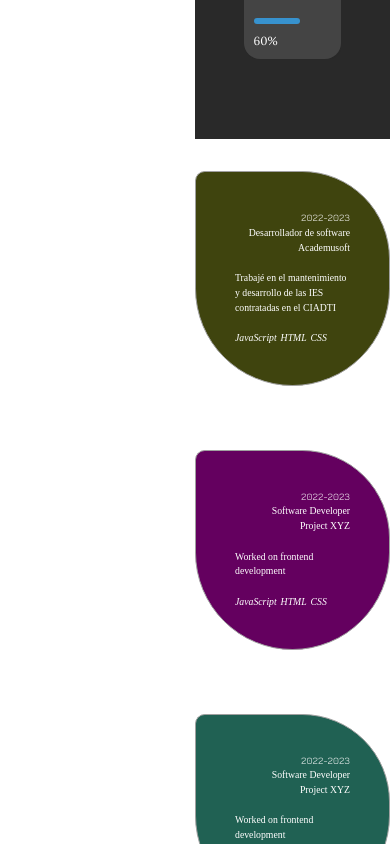
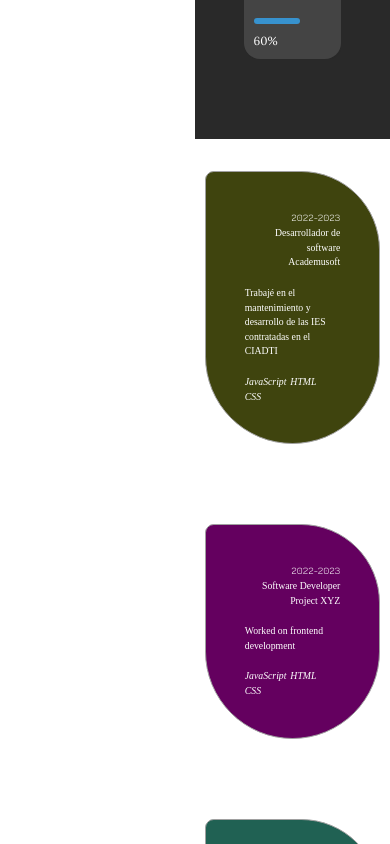
Before and after one commit to JhoanVanDam/hojadevida.github.io, a React (Create React App) app: page / in a window 390 px wide. Shown: the part 1860-2704 px from the top of the page. Built offline with nearby package versions, Linux system fonts and the light colour scheme; a web font is replaced by a local one.

Commit message:
responsive item experience

```diff
--- a/src/Components/experience/experience.css
+++ b/src/Components/experience/experience.css
@@ -1,14 +1,16 @@
 @import url('https://fonts.googleapis.com/css2?family=Inter:wght@300&family=Jura&family=Kadwa&family=Kaisei+Opti&family=Kameron&family=Karla&family=Lora:ital@0;1&family=Open+Sans&family=Roboto+Slab&family=Sen&display=swap');
 
 .experience-main {
-    display: flex;
+    display: grid;
+    grid-template-columns: 1fr 1fr;
     align-items: center;
-    justify-content: center;
-    flex-direction: column;
+    justify-items: center;
+    gap: 1rem;
+    width: 90%;
 }
 
 .experience-item {
-    width: fit-content;
+    max-width: 100%;
     margin-top: 2rem;
     margin-bottom: 2rem;
     display: flex;
@@ -24,6 +26,10 @@
     font-family: 'Kadwa';
 }
 
+.experience-item-languages {
+    display: flex;
+    flex-wrap: wrap;
+}
 
 .experience-item-date {
     text-align: right;
@@ -52,7 +58,17 @@
     font-style: oblique;
 }
 
+@media (max-width: 700px) {
+    .experience-item {
+        font-size: 1.5vw;
+    }
+}
+
 @media (max-width: 500px) {
+    .experience-main {
+        grid-template-columns: 1fr;
+    }
+
     .experience-item {
         font-size: 2.5vw;
         padding: 10vw;
```
